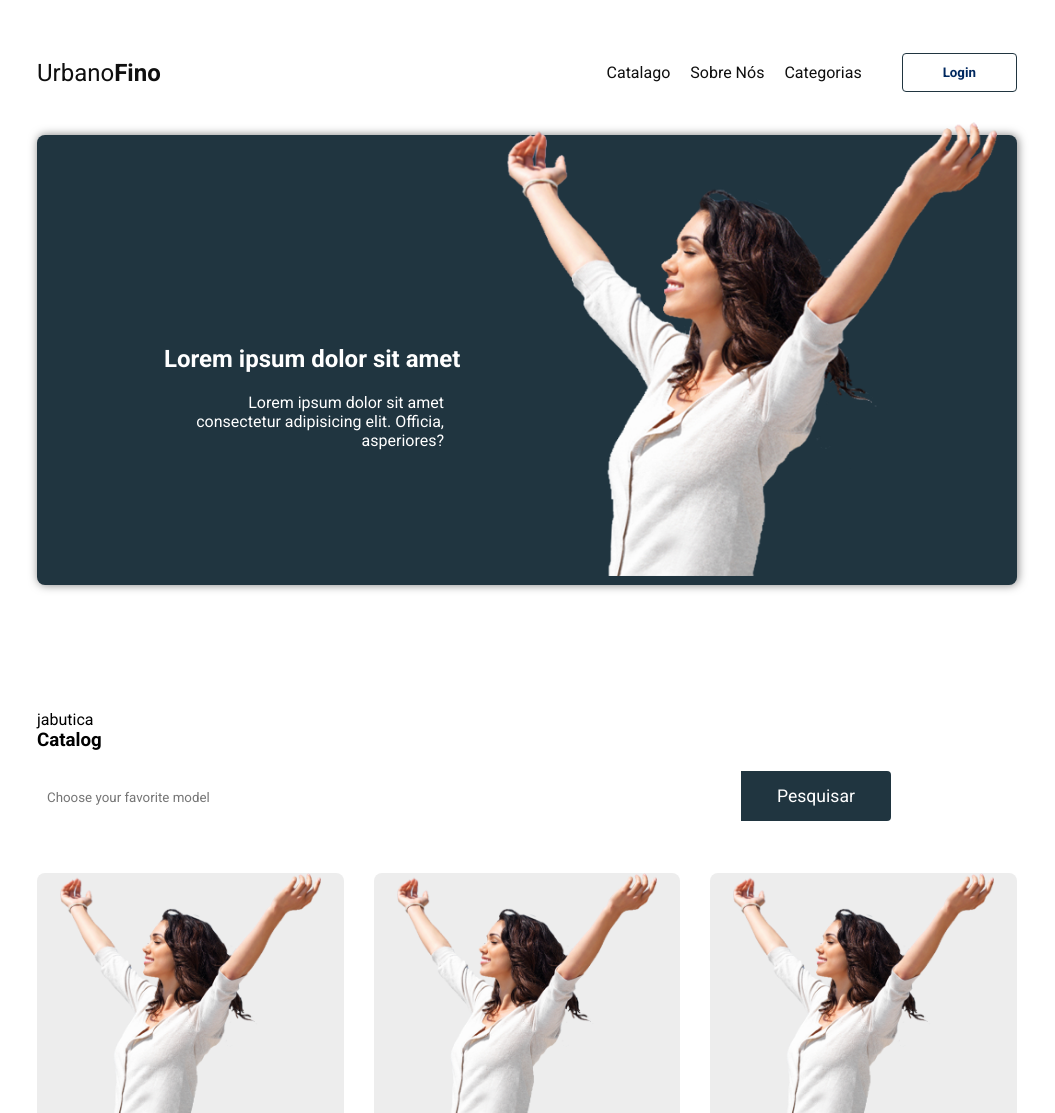
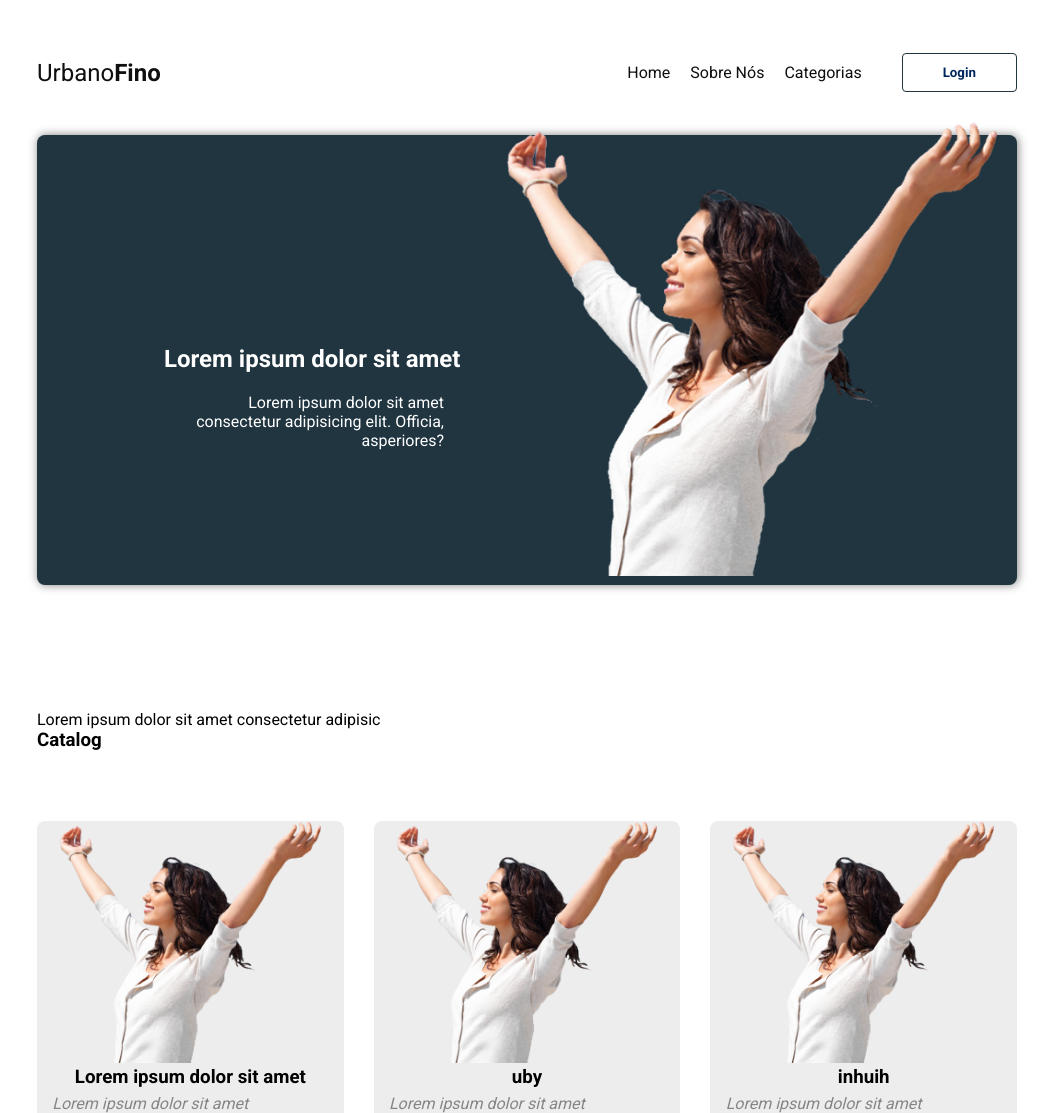
Before and after one commit to NathaliaFT/TCC_Vestuario, a Django app: page / in a window 1280 px wide. Shown: the top 1113 px of the page, without its empty margins (113-1168 px from the left). Run offline with Django 4.2, Linux system fonts and the light colour scheme.

Commit message:
criação do banner.html

```diff
--- a/tcc/setup/sitecatalogo/templates/index.html
+++ b/tcc/setup/sitecatalogo/templates/index.html
@@ -2,20 +2,16 @@
 {% load static %}
 {% block content %}
 {% include 'partials/header.html' %}
+{% include 'partials/banner.html' %}
 
     <section class="catalog" id="catalog">
       <div class="content">
         <div class="title-wrapper-catalog">
-          <p>jabutica</p>
+          <p>Lorem ipsum dolor sit amet consectetur adipisic</p>
           <h3>Catalog</h3>
         </div>
         <div class="filter-card">
-          <input
-            type="text"
-            class="search-input"
-            placeholder="Choose your favorite model"
-          />
-          <button class="search-button">Pesquisar</button>
+
         </div>
         {% include 'partials/card.html' %}
 
--- /dev/null
+++ b/tcc/setup/sitecatalogo/templates/partials/banner.html
@@ -0,0 +1,13 @@
+{% load static  %}
+<div class="header-block">
+    <div class="text">
+      <h2>Lorem ipsum dolor sit amet</h2>
+      <p>
+        Lorem ipsum dolor sit amet consectetur adipisicing elit. Officia,
+        asperiores?
+      </p>
+    </div>
+    <img src='{% static "assets/img/felicidade.png" %}' alt="feliz" />
+  </div>
+</div>
+</header>
--- a/tcc/setup/sitecatalogo/templates/partials/header.html
+++ b/tcc/setup/sitecatalogo/templates/partials/header.html
@@ -6,21 +6,9 @@
           <p class="brand">Urbano<strong>Fino</strong></p>
 
           <ul>
-            <li><a href="#catalog">Catalago</a></li>
-            <li><a href="#about">Sobre Nós</a></li>
+            <li><a href={% url 'index' %} class="active" ,"#catalog">Home</a></li>
+            <li><a href={% url 'index' %} class="active" ,"#about">Sobre Nós</a></li>
             <li><a href={% url 'categoria' %} class="active">Categorias</a></li>
             <button >Login</button>
           </ul>
         </nav>
-        <div class="header-block">
-          <div class="text">
-            <h2>Lorem ipsum dolor sit amet</h2>
-            <p>
-              Lorem ipsum dolor sit amet consectetur adipisicing elit. Officia,
-              asperiores?
-            </p>
-          </div>
-          <img src='{% static "assets/img/felicidade.png" %}' alt="feliz" />
-        </div>
-      </div>
-    </header>
```
Also changed, not shown: tcc/setup/sitecatalogo/templates/categoria.html (deleted, +0 -16 lines).
